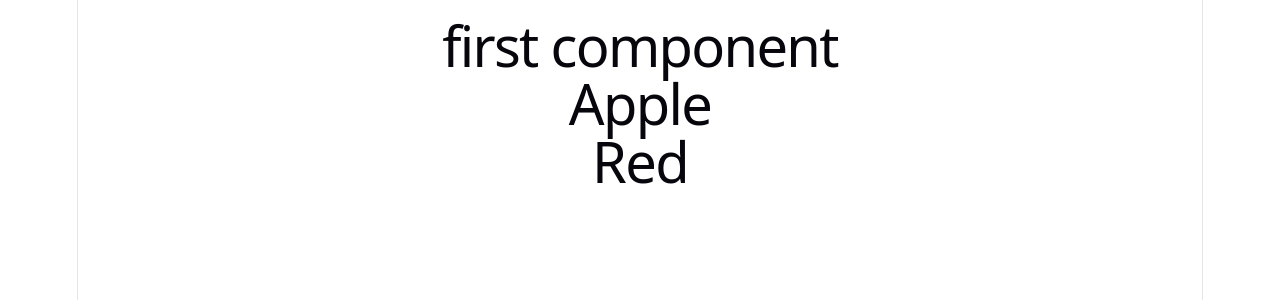
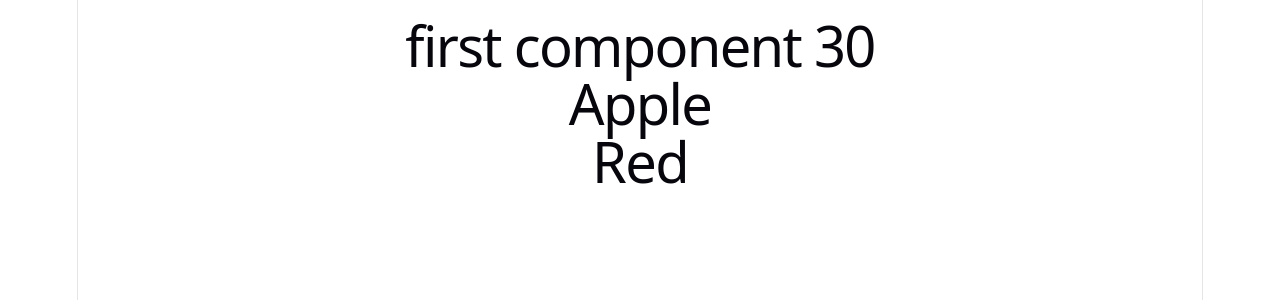
Before and after one commit to codewithnill/reactjs_19_by_code_step_by_step, a React (Vite) app in the folder main/react-blog/: page / in a window 1280 px wide. Shown: the top 300 px of the page. Built offline with nearby package versions, Linux system fonts and the light colour scheme.

Commit message:
use of function.

```diff
--- a/main/react-blog/src/App.jsx
+++ b/main/react-blog/src/App.jsx
@@ -1,7 +1,8 @@
 function App() {
+  alert(sum());
   return (
     <div>
-      <h1>first component</h1>
+      <h1>first component {sum()}</h1>
       <Fruit></Fruit>
       <Colors/>
     </div>
@@ -21,4 +22,10 @@ function Colors() {
   );
 }
 
+function sum() {
+  let a = 10;
+  let b = 20;
+  return a + b;
+}
+
 export default App;
```
